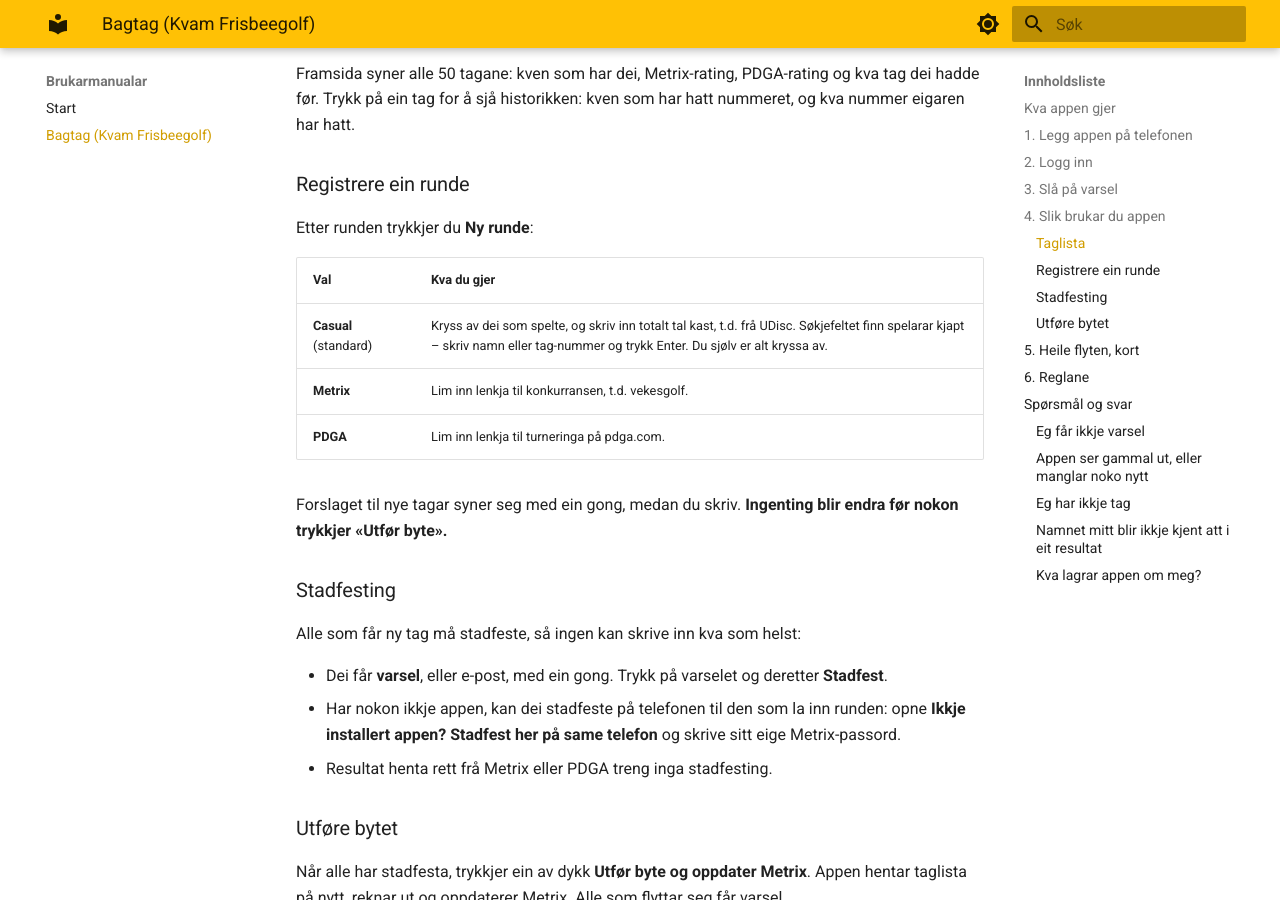
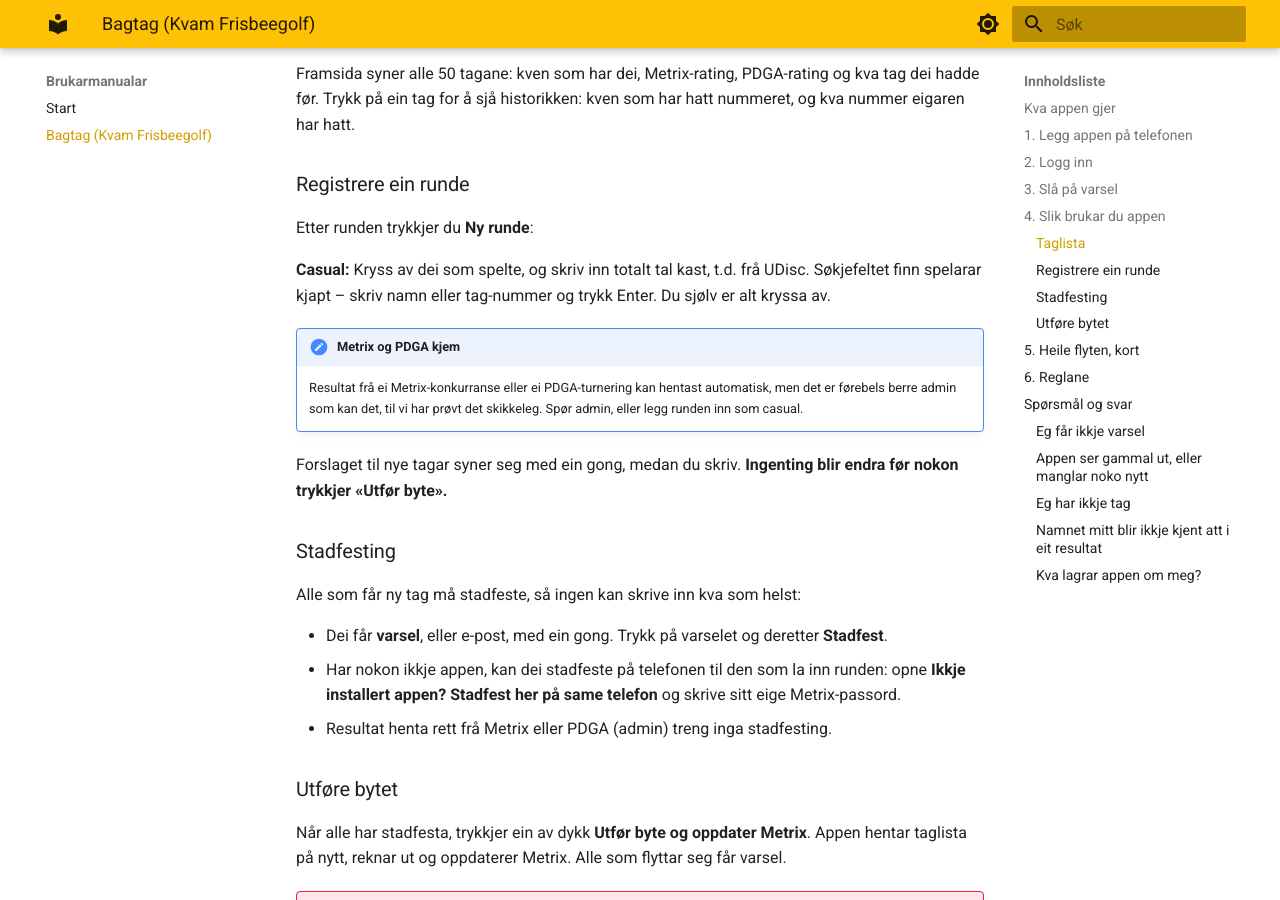
Before and after one commit to hanses89/manuals, an MkDocs documentation site: the page built from docs/bagtag.md, in a window 1280 px wide and 900 px high, scrolled down 1645 px. Built offline with MkDocs 1.6.1 and Material for MkDocs 9.7.7, drawn with Linux system fonts in a browser that asks for light colours.

Commit message:
manual: sync from bagtag.kvamdgs.no @ 22d1aa9bbdb4e7e762c58b83fabd7a812d98198e

```diff
--- a/docs/bagtag.md
+++ b/docs/bagtag.md
@@ -4,7 +4,7 @@ For spelarane i Kvam Frisbeegolf. Same tekst ligg inne i appen på
 [bagtag.kvamdgs.no/#/hjelp](https://bagtag.kvamdgs.no/#/hjelp), og på
 [manuals.hanses.no](https://manuals.hanses.no/bagtag/).
 
-<!-- Synka til hanses89/manuals. Endrar du noko her, endre viewHelp i public/app.js òg. -->
+<!-- Einaste kjelde: synka til hanses89/manuals, og servert som HTML til Hjelp-sida i appen (src/manual.js). -->
 
 ## Kva appen gjer
 
@@ -82,11 +82,14 @@ nummeret, og kva nummer eigaren har hatt.
 
 Etter runden trykkjer du **Ny runde**:
 
-| Val | Kva du gjer |
-|---|---|
-| **Casual** (standard) | Kryss av dei som spelte, og skriv inn totalt tal kast, t.d. frå UDisc. Søkjefeltet finn spelarar kjapt – skriv namn eller tag-nummer og trykk Enter. Du sjølv er alt kryssa av. |
-| **Metrix** | Lim inn lenkja til konkurransen, t.d. vekesgolf. |
-| **PDGA** | Lim inn lenkja til turneringa på pdga.com. |
+**Casual:** Kryss av dei som spelte, og skriv inn totalt tal kast, t.d. frå
+UDisc. Søkjefeltet finn spelarar kjapt – skriv namn eller tag-nummer og trykk
+Enter. Du sjølv er alt kryssa av.
+
+!!! note "Metrix og PDGA kjem"
+    Resultat frå ei Metrix-konkurranse eller ei PDGA-turnering kan hentast
+    automatisk, men det er førebels berre admin som kan det, til vi har prøvt
+    det skikkeleg. Spør admin, eller legg runden inn som casual.
 
 Forslaget til nye tagar syner seg med ein gong, medan du skriv. **Ingenting blir
 endra før nokon trykkjer «Utfør byte».**
@@ -99,7 +102,7 @@ Alle som får ny tag må stadfeste, så ingen kan skrive inn kva som helst:
 - Har nokon ikkje appen, kan dei stadfeste på telefonen til den som la inn
   runden: opne **Ikkje installert appen? Stadfest her på same telefon** og
   skrive sitt eige Metrix-passord.
-- Resultat henta rett frå Metrix eller PDGA treng inga stadfesting.
+- Resultat henta rett frå Metrix eller PDGA (admin) treng inga stadfesting.
 
 ### Utføre bytet
 
```
